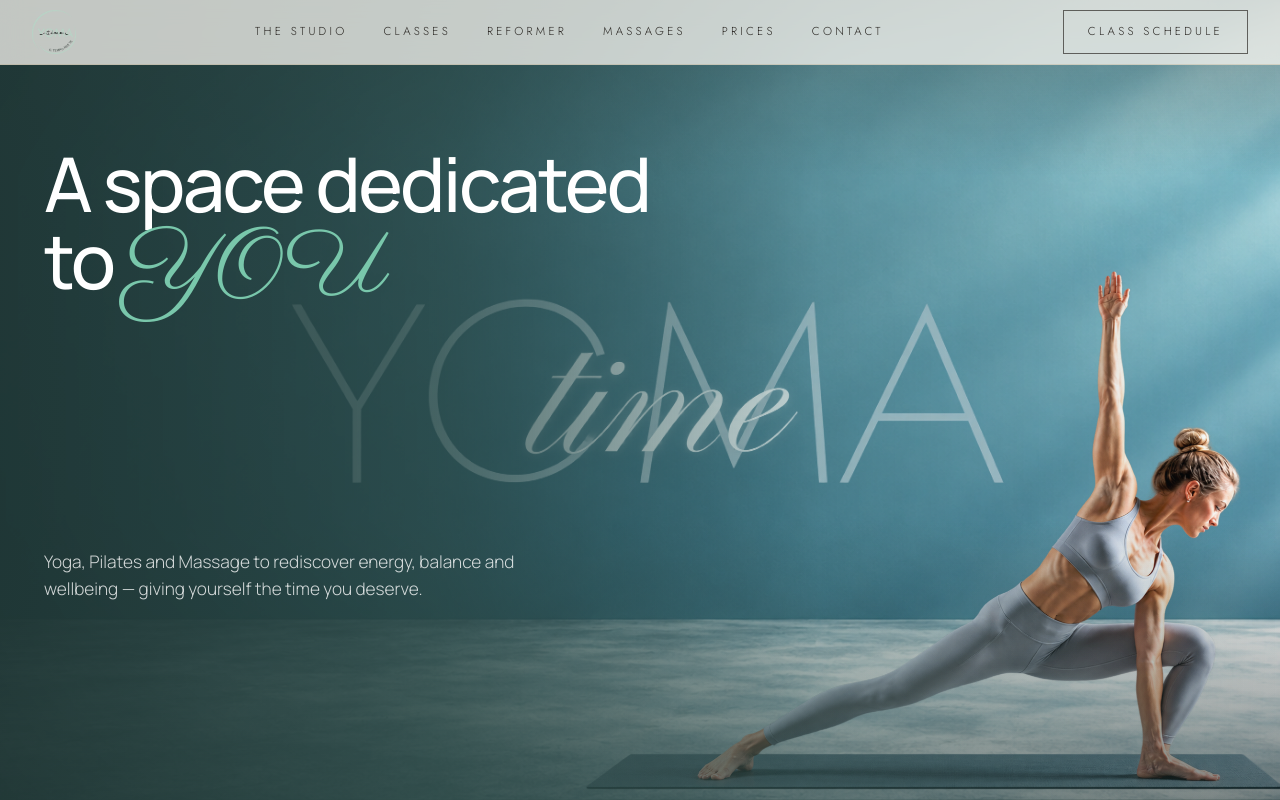
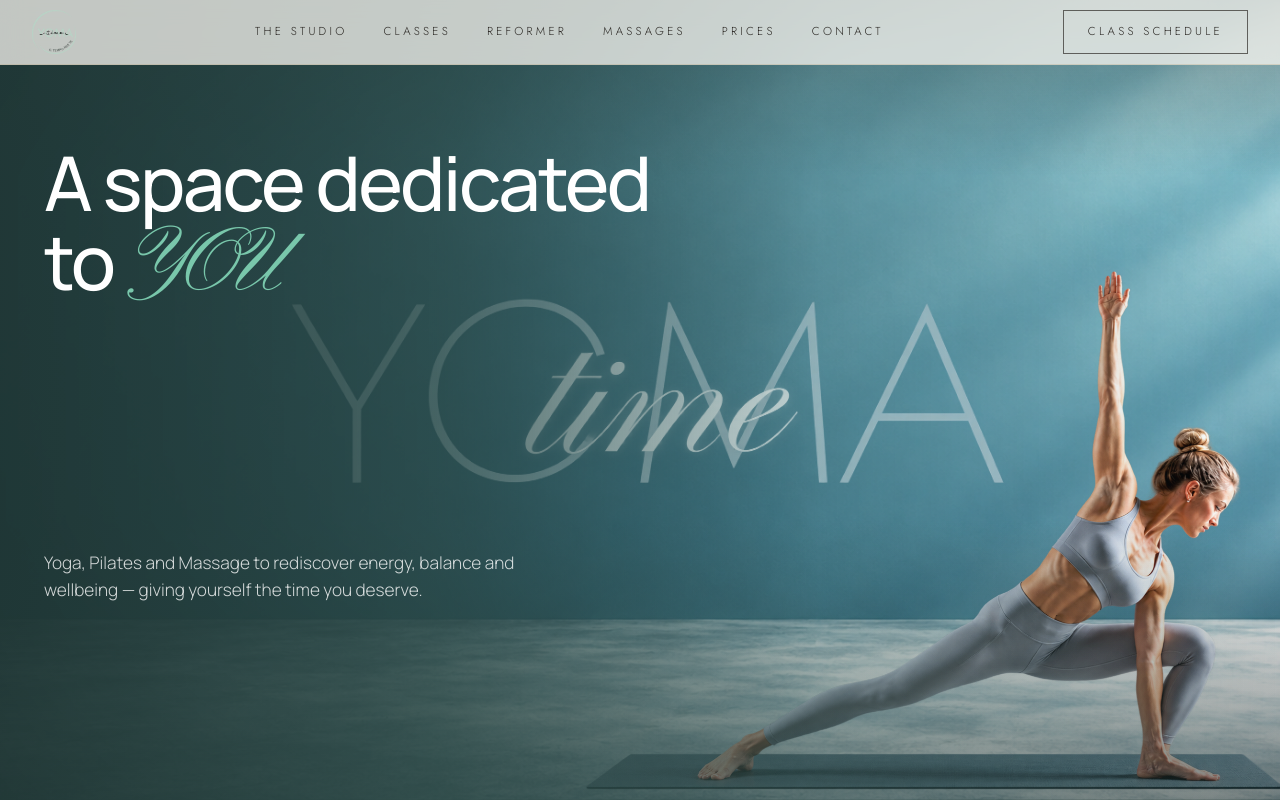
Before and after one commit to HicaroDev/yomatimev2, a Next.js app: page /en in a window 1280 px wide. Shown: the top 800 px of the page. Built offline with nearby package versions, Linux system fonts and the light colour scheme.

Commit message:
fix(site): refina tipografia do destaque TE

```diff
--- a/src/components/Hero.module.css
+++ b/src/components/Hero.module.css
@@ -100,9 +100,9 @@
   letter-spacing: -0.035em;
 }
 .script {
-  font-family: var(--font-script, "Parisienne"), cursive;
+  font-family: var(--font-script, "Pinyon Script"), cursive;
   font-weight: 400;
-  font-size: 1.18em;
+  font-size: 1.22em;
   letter-spacing: 0;
   color: var(--sage);
   padding-right: 0.06em;
--- a/src/components/Hero.tsx
+++ b/src/components/Hero.tsx
@@ -2,11 +2,11 @@
 
 import { useEffect, useRef } from "react";
 import Image from "next/image";
-import { Manrope, Parisienne } from "next/font/google";
+import { Manrope, Pinyon_Script } from "next/font/google";
 import styles from "./Hero.module.css";
 
 const sans = Manrope({ subsets: ["latin"], weight: ["400", "500", "600"], variable: "--font-hero" });
-const script = Parisienne({ subsets: ["latin"], weight: "400", variable: "--font-script" });
+const script = Pinyon_Script({ subsets: ["latin"], weight: "400", variable: "--font-script" });
 
 // Velocidade de cada camada no parallax (vw deslocados ao fim do trecho de scroll) — fundo quase
 // parado, texto sai rápido pra esquerda e some, mulher sai rápido pra direita, logo só anda um
```
